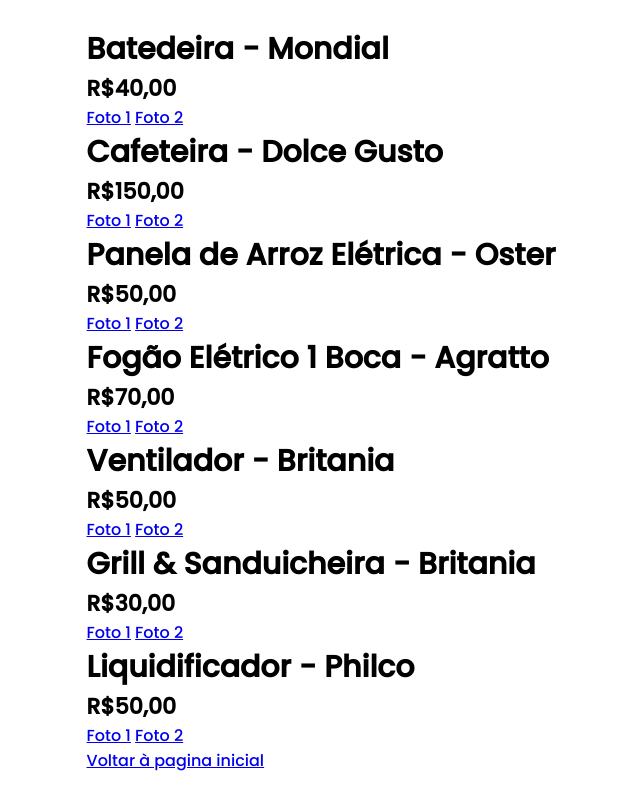
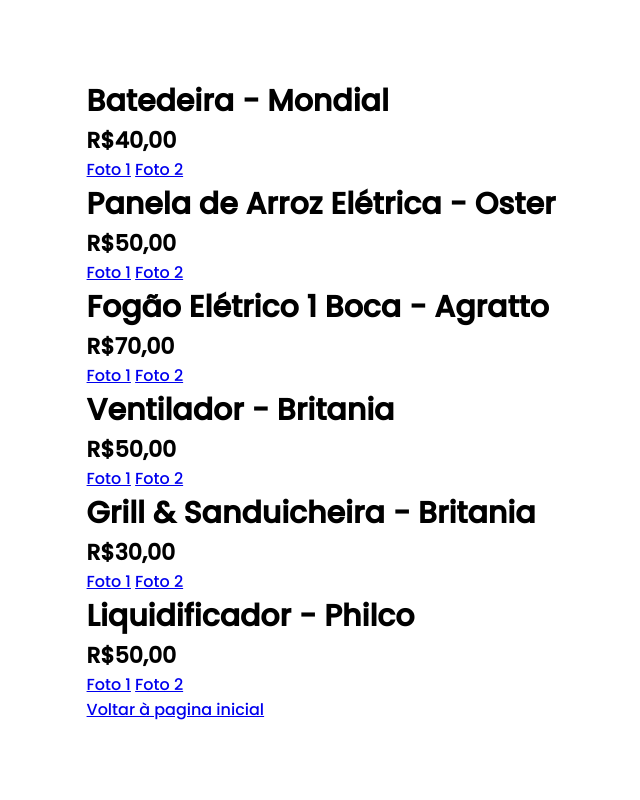
Before and after one commit to abdoria/vendas, a plain HTML site: page eletrodomesticos.html in a window 1280 px wide. Shown: the whole page, without its empty margins (319-959 px from the left). Drawn offline with Linux system fonts and the light colour scheme.

Commit message:
Update sales

```diff
--- a/eletrodomesticos.html
+++ b/eletrodomesticos.html
@@ -13,10 +13,6 @@
         <h3>R$40,00</h3>
         <a href="https://abdoria.github.io/vendas/images/batedeira1.jpg" target="_blank">Foto 1</a>
         <a href="https://abdoria.github.io/vendas/images/batedeira2.jpg" target="_blank">Foto 2</a>
-        <h2>Cafeteira - Dolce Gusto<h2>
-        <h3>R$150,00</h3>
-        <a href="https://abdoria.github.io/vendas/images/cafeteira1.jpg" target="_blank">Foto 1</a>
-        <a href="https://abdoria.github.io/vendas/images/cafeteira2.jpg" target="_blank">Foto 2</a>
         <h2>Panela de Arroz Elétrica - Oster<h2>
         <h3>R$50,00</h3>
         <a href="https://abdoria.github.io/vendas/images/panela1.jpg" target="_blank">Foto 1</a>
```
Also changed, not shown: livros1.html (+0 -1 lines), livros2.html (+0 -1 lines), livros3.html (+0 -3 lines).
